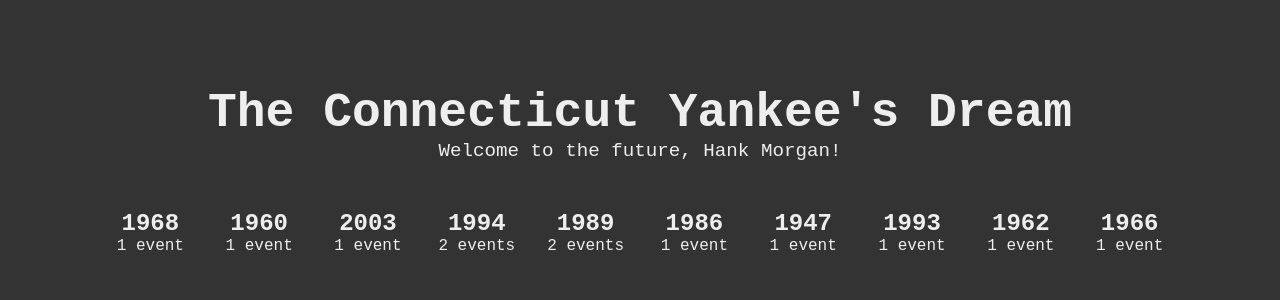
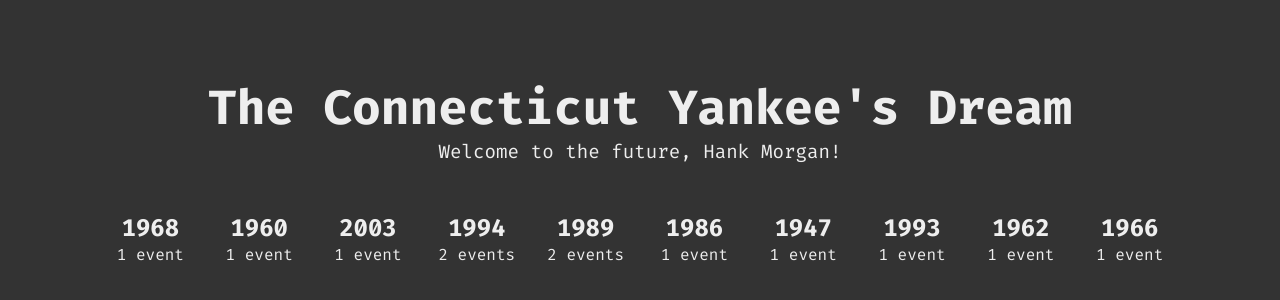
Before and after one commit to MaadhavBhatt/the-connecticut-yankees-dream, a Vue app: page / in a window 1280 px wide. Shown: the part 222-522 px from the top of the page. Built offline with nearby package versions, Linux system fonts and the light colour scheme.

Commit message:
chore: add font import for Fira Code in App.vue

```diff
--- a/src/App.vue
+++ b/src/App.vue
@@ -44,6 +44,8 @@
 </script>
 
 <style>
+@import url('https://fonts.googleapis.com/css2?family=Fira+Code:wght@300..700&display=swap');
+
 :root {
   --font-family: 'Fira Code', 'Courier New', monospace;
 }
```
